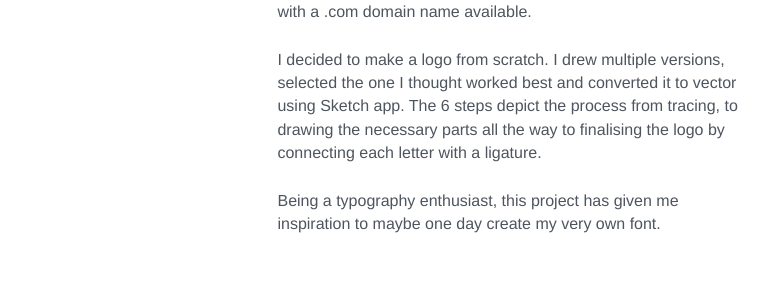
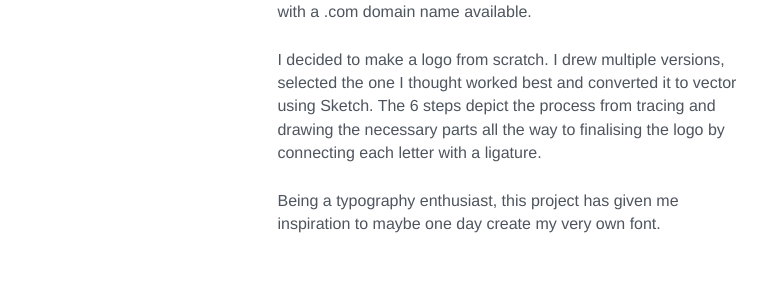
Before and after one commit to afivos/afivos.com, a Jekyll site: the page built from _posts/2013-07-07-culdy.md, in a window 1280 px wide. Shown: the part 250-537 px from the top of the page, without its empty margins (128-906 px from the left). Built offline with Jekyll 4.4.1, drawn with Linux system fonts in a browser that asks for light colours; nearby versions of some CDN libraries; comment, search, counter and statistics services are not loaded.

Commit message:
Corrections

```diff
--- a/_posts/2013-07-07-culdy.md
+++ b/_posts/2013-07-07-culdy.md
@@ -15,7 +15,7 @@ website_name:
 ---
 I was hired by Dimitris Savvopoulos, a web developer creating his own, open source Content Management System to come up with a brand name and logo that would be simple and elegant to reflect the intuitiveness of his project. After research, I came up with “culdy”, a five-letter, easy-to-pronounce word ending in a hyphen, with a .com domain name available.
 
-I decided to make a logo from scratch. I drew multiple versions, selected the one I thought worked best and converted it to vector using Sketch app. The 6 steps depict the process from tracing, to drawing the necessary parts all the way to finalising the logo by connecting each letter with a ligature.
+I decided to make a logo from scratch. I drew multiple versions, selected the one I thought worked best and converted it to vector using Sketch. The 6 steps depict the process from tracing and drawing the necessary parts all the way to finalising the logo by connecting each letter with a ligature.
 
 Being a typography enthusiast, this project has given me inspiration to maybe one day create my very own font.
 
```
